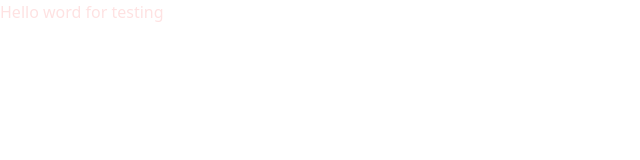
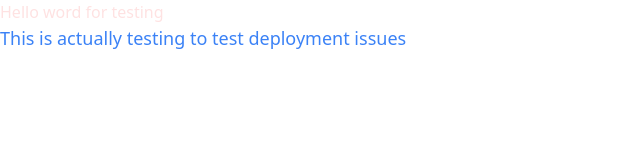
Before and after one commit to Nezerwa/Airbnb-Cloning-Tailwind-css, a website: page index.html in a window 1280 px wide. Shown: the whole page, without its empty margins (0-640 px from the left). Drawn offline with Linux system fonts and the light colour scheme.

Commit message:
Testing to commit

```diff
--- a/index.html
+++ b/index.html
@@ -8,5 +8,6 @@
   </head>
   <body>
     <h1 class="text-red-100">Hello word for testing</h1>
+    <p class="text-lg text-blue-500">This is actually testing to test deployment issues</p>
   </body>
 </html>
```
Also changed, not shown: dist/output.css.
